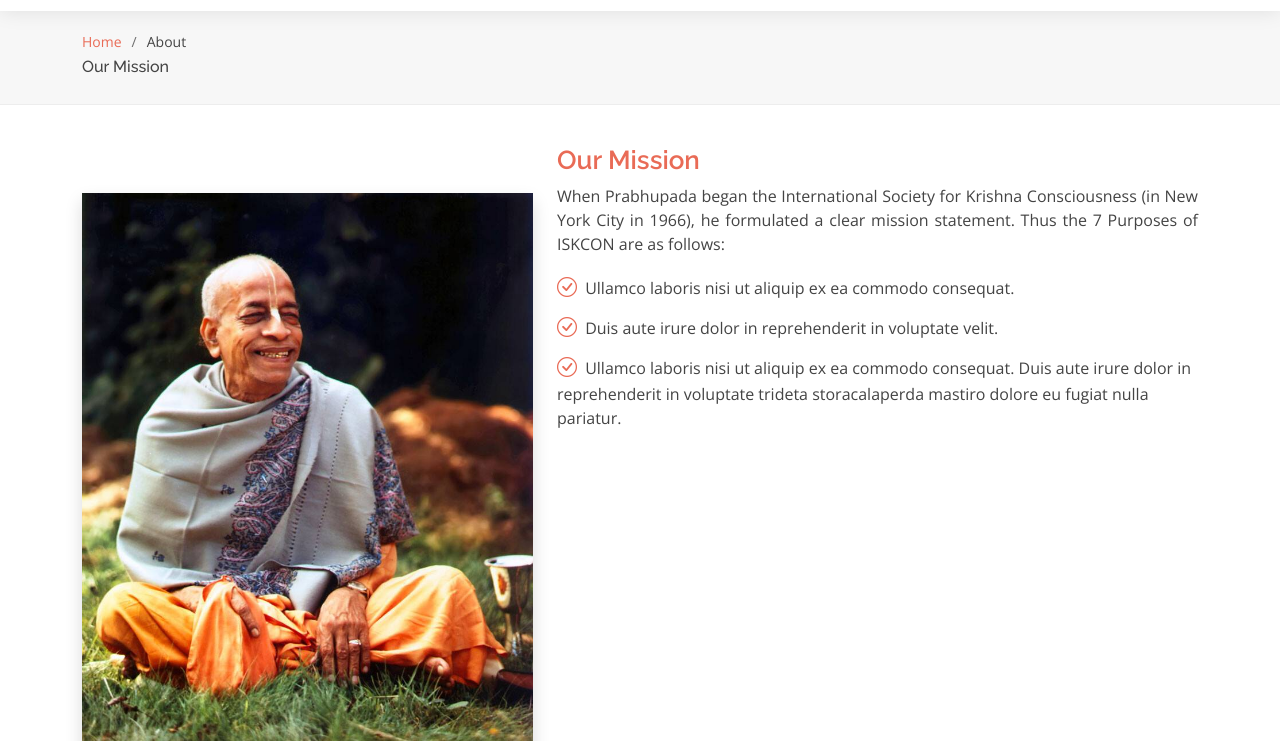
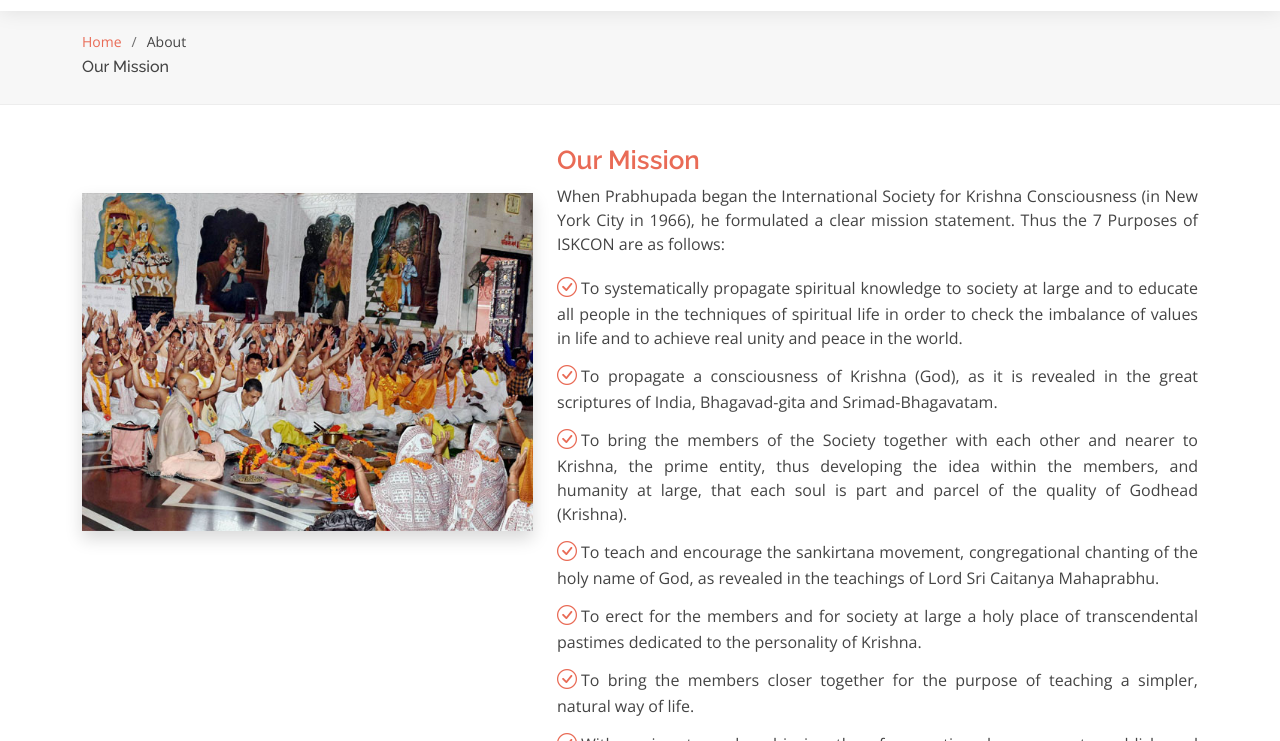
Before and after one commit to Chaitanya-Kolwankar/ISKCON_VIRAR, a plain HTML site: page our_mission.html in a window 1280 px wide. Shown: the part 59-800 px from the top of the page. Drawn offline with nearby package versions, Linux system fonts and the light colour scheme.

Commit message:
updtaed our mission

```diff
--- a/our_mission.html
+++ b/our_mission.html
@@ -92,7 +92,7 @@
             <div class="container">
                 <div class="row">
                     <div class="col-lg-5 align-items-center">
-                        <img src="Images/bg_founder.jpg" class="img-fluid mt-5 shadow" alt="">
+                        <img src="Images/bg_our_mission.jpg" class="img-fluid mt-5 shadow" alt="">
                     </div>
                     <div class="col-lg-7 pt-4 pt-lg-0 content">
                         <h3 class="text-orng">Our Mission</h3>
@@ -100,11 +100,24 @@
                             When Prabhupada began the International Society for Krishna Consciousness (in New York City in 1966), he formulated
                             a clear mission statement. Thus the 7 Purposes of ISKCON are as follows:
                         </p>
-                        <ul>
-                            <li><i class="bi bi-check-circle"></i> Ullamco laboris nisi ut aliquip ex ea commodo consequat.</li>
-                            <li><i class="bi bi-check-circle"></i> Duis aute irure dolor in reprehenderit in voluptate velit.</li>
-                            <li><i class="bi bi-check-circle"></i> Ullamco laboris nisi ut aliquip ex ea commodo consequat. Duis aute irure dolor in reprehenderit in voluptate trideta storacalaperda mastiro dolore eu fugiat nulla pariatur.</li>
-                          </ul>
+                        <ul class="text-justify">
+                            <li><i class="bi bi-check-circle"></i>To systematically propagate spiritual knowledge to society at large and to
+                                educate all people in the techniques of spiritual life in order to check the imbalance of values in life and to
+                                achieve real unity and peace in the world.</li>
+                            <li><i class="bi bi-check-circle"></i>To propagate a consciousness of Krishna (God), as it is revealed in the
+                                great scriptures of India, Bhagavad-gita and Srimad-Bhagavatam.</li>
+                            <li><i class="bi bi-check-circle"></i>To bring the members of the Society together with each other and nearer to
+                                Krishna, the prime entity, thus developing the idea within the members, and humanity at large, that each soul is
+                                part and parcel of the quality of Godhead (Krishna).</li>
+                            <li><i class="bi bi-check-circle"></i>To teach and encourage the sankirtana movement, congregational chanting of
+                                the holy name of God, as revealed in the teachings of Lord Sri Caitanya Mahaprabhu.</li>
+                            <li><i class="bi bi-check-circle"></i>To erect for the members and for society at large a holy place of
+                                transcendental pastimes dedicated to the personality of Krishna.</li>
+                            <li><i class="bi bi-check-circle"></i>To bring the members closer together for the purpose of teaching a simpler,
+                                natural way of life.</li>
+                            <li><i class="bi bi-check-circle"></i>With a view towards achieving the aforementioned purposes to publish and
+                                distribute periodicals, magazines, books and other writings.</li>
+                        </ul>
                     </div>
                 </div>
             </div>
```
Also changed, not shown: Images/bg_our_mission.jpg (added).
